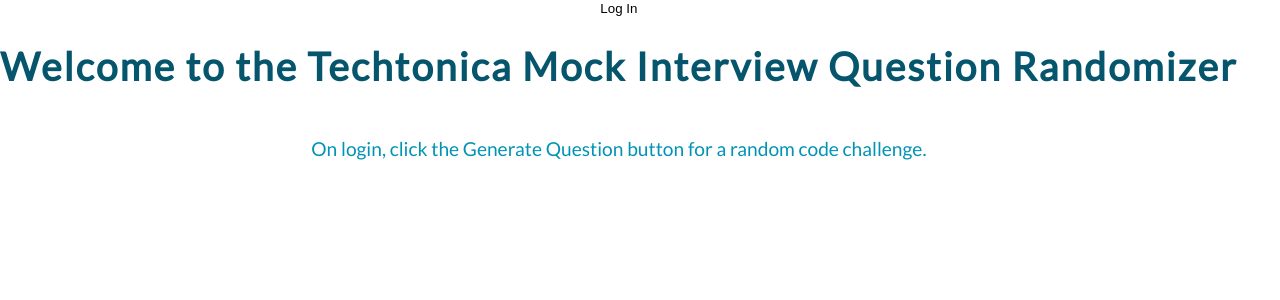
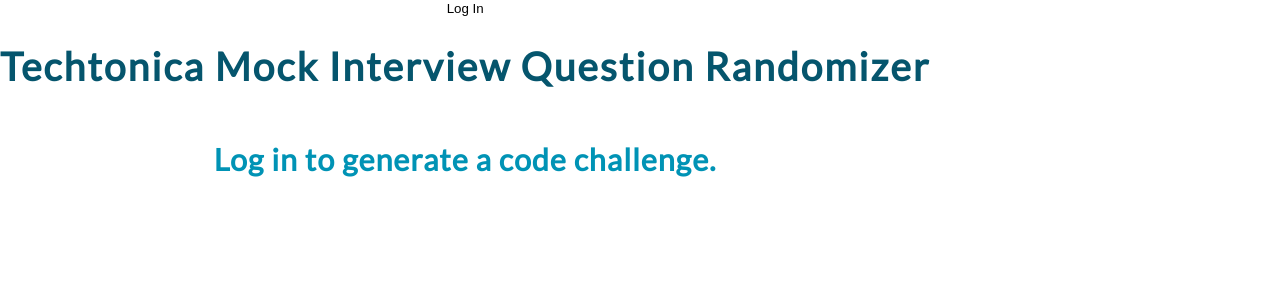
Before and after one commit to mx-ruthie/interview-randomizer, a React (Create React App) app: page / in a window 1280 px wide. Shown: the top 300 px of the page. Built offline with nearby package versions, Linux system fonts and the light colour scheme; no server answers.

Commit message:
additional changes to UI for a cleaner experience

```diff
--- a/src/App.css
+++ b/src/App.css
@@ -108,7 +108,7 @@
 }
 
 .question{
-  text-align: center;
+  text-align: left;
   margin: 0 auto;
   max-width: 80%;
   padding: 20px;
--- a/src/App.js
+++ b/src/App.js
@@ -1,44 +1,46 @@
 //import logo from './logo.svg';
-import './App.css';
+import "./App.css";
 //import ParticipantDetails from './components/ParticipantDetails';
-import QuestionSearchForm from './components/QuestionSearchForm';
-import QuestionDetailsDisplay from './components/QuestionDetailsDisplay';
-import { useState } from 'react';
-import LoginButton from './components/LoginButton';
-import LogoutButton from './components/LogoutButton';
-import Profile from './components/Profile';
-import { useAuth0 } from  "@auth0/auth0-react";
-import Sandbox from './components/Sandbox';
+import QuestionSearchForm from "./components/QuestionSearchForm";
+import QuestionDetailsDisplay from "./components/QuestionDetailsDisplay";
+import { useState } from "react";
+import LoginButton from "./components/LoginButton";
+import LogoutButton from "./components/LogoutButton";
+import Profile from "./components/Profile";
+import { useAuth0 } from "@auth0/auth0-react";
+import Sandbox from "./components/Sandbox";
 
 //import { Auth0Provider } from '@auth0/auth0-react';
 function App() {
   //const {user} = useAuth0();
   // const [participant, setParticipant] = useState();
-   const [question, setQuestion] = useState("Select your category from the dropdown and click 'Randomize' to generate a code challenge.");
-   const [testCases, setTestCases] = useState([]);
+  const [question, setQuestion] = useState(
+    "Select your category from the dropdown and click 'Randomize' to generate a code challenge."
+  );
+  const [testCases, setTestCases] = useState([]);
 
-   const { user, isAuthenticated } = useAuth0();
+  const { isAuthenticated } = useAuth0();
   return (
     <div className="App">
       <header className="App-header">
         {isAuthenticated ? null : <LoginButton />}
         {!isAuthenticated ? null : <LogoutButton />}
+        {isAuthenticated ? null : (
+          <>
+            <h2>Techtonica Mock Interview Question Randomizer </h2>
+            <h3>Log in to generate a code challenge.</h3>
+          </>
+        )}
         <Profile />
-        <h2>Welcome to the Techtonica Mock Interview Question Randomizer</h2>
-        {/* passing setParticipant the function like a prop down to the component, calling
-        from the child then passes state back up to the app.js file */}
-        {/* <ParticipantDetails participant={participant} setParticipant={setParticipant}/>
-        */}
-        {/* passing down state in the QuestionSearch and QuestionDetails components:
-        setQuestion is a callback function that updates the question state defined
-        in this component - the question state that gets updates then gets passed
-        down to the QuestionDetails child */}
-
       </header>
-      <QuestionDetailsDisplay question={question} testCases={testCases}/>
-      <QuestionSearchForm setQuestion={setQuestion} setTestCases={setTestCases}/>
-      {!isAuthenticated ? null : <Sandbox question={question} testCases={testCases}/>}
-
+      <QuestionDetailsDisplay question={question} testCases={testCases} />
+      <QuestionSearchForm
+        setQuestion={setQuestion}
+        setTestCases={setTestCases}
+      />
+      {!isAuthenticated ? null : (
+        <Sandbox question={question} testCases={testCases} />
+      )}
     </div>
   );
 }
--- a/src/components/Profile.js
+++ b/src/components/Profile.js
@@ -11,8 +11,8 @@
   return (
     isAuthenticated && (
       <div>
-        <img src={user.picture} alt={user.name} />
-        <h2>{user.name}</h2>
+        {/* <img src={user.picture} alt={user.name} /> */}
+        <h2>Best of luck, {user.given_name}! </h2>
       </div>
     )
   );
--- a/src/components/QuestionSearchForm.js
+++ b/src/components/QuestionSearchForm.js
@@ -6,7 +6,7 @@
   const { user, isAuthenticated } = useAuth0();
 
   const [questionText, setQuestionText] = useState(
-    "On login, click the Generate Question button for a random code challenge."
+    ""
   );
   const [testcases, setTestcases] = useState([
     "",
@@ -58,7 +58,7 @@
     <>
       <form onSubmit={handleSubmit}>
         {!isAuthenticated ? null : <button className="submit-button" type="submit" value="Click for Question">
-          Click for Question
+          Generate Question
         </button>}
 
 
```
